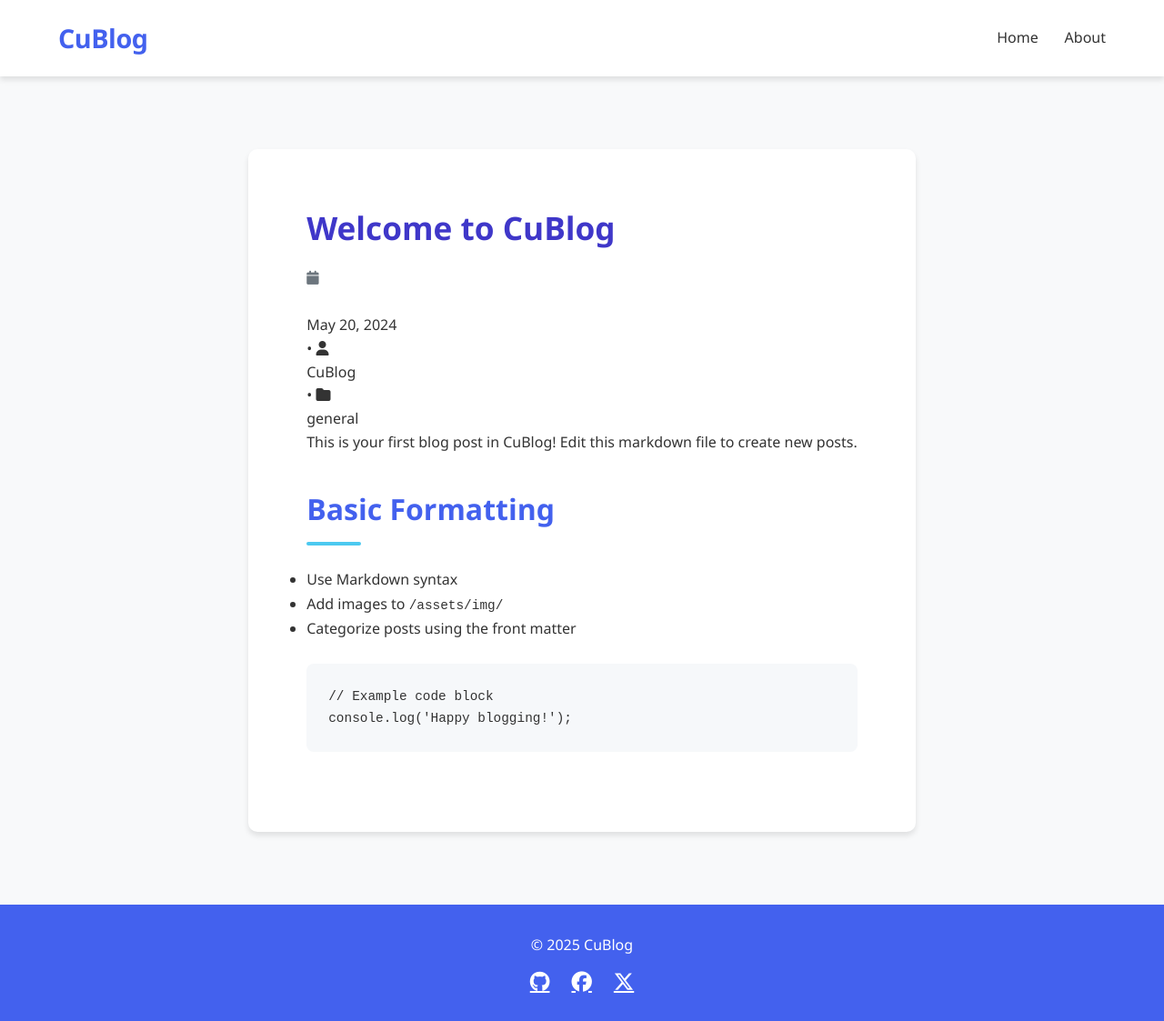
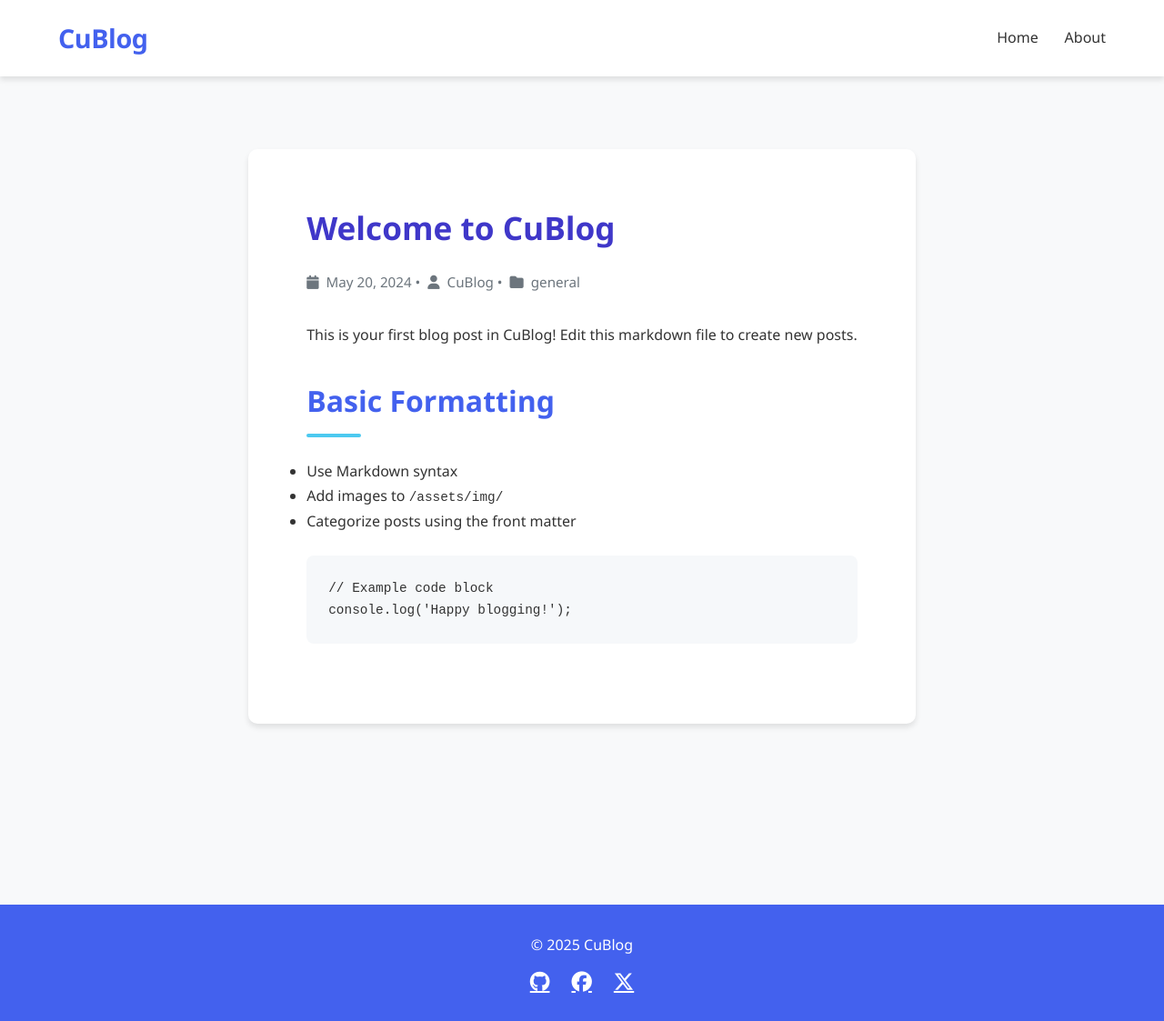
Before and after one commit to RyaninChina11/CuBlog, a Jekyll site: the page built from _posts/2024-05-20-welcome-to-cublog.md, in a window 1280 px wide and 1123 px high. Shown: the whole window at 91% size. Built offline with Jekyll 4.4.1, drawn with Linux system fonts in a browser that asks for light colours.

Commit message:
Update post.html

```diff
--- a/_layouts/post.html
+++ b/_layouts/post.html
@@ -5,9 +5,9 @@ layout: home
     <article class="post">
       <h1>{{ page.title }}</h1>
       <p class="meta">
-        <i class="fas fa-calendar"></i> <p>{{ page.date | date: "%B %-d, %Y" }}</p>
-        {% if page.author %} • <i class="fas fa-user"></i> <p>{{ page.author }}</p>{% endif %}
-        {% if page.categories %} • <i class="fas fa-folder"></i> <p>{{ page.categories | join: ", " }}</p>{% endif %}
+        <i class="fas fa-calendar"></i> {{ page.date | date: "%B %-d, %Y" }}
+        {% if page.author %} • <i class="fas fa-user"></i> {{ page.author }}{% endif %}
+        {% if page.categories %} • <i class="fas fa-folder"></i> {{ page.categories | join: ", " }}{% endif %}
       </p>
       <div class="content">
         {{ content }}
```
